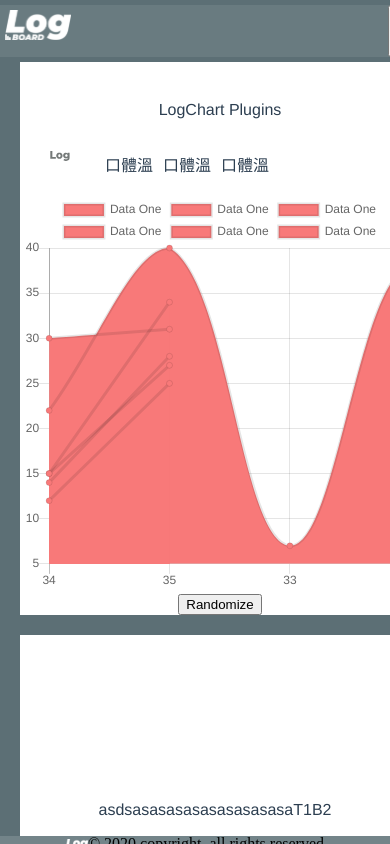
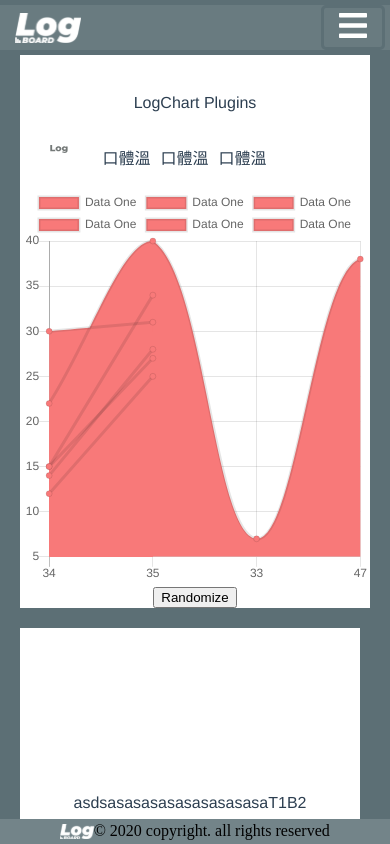
Before and after one commit to MyDataTaiwan/logboard-frontend, a Vue app: page /dashboard in a window 390 px wide. Built offline with nearby package versions, Linux system fonts and the light colour scheme.

Commit message:
fix rwd UI

```diff
--- a/src/App.vue
+++ b/src/App.vue
@@ -6,14 +6,6 @@
           <img alt="LogBoard logo" src="./assets/LogBoardLOGO.svg" width="130" />
         </div>
         <div id="NavItems">
-          <!-- <div id="Item">
-          <img id="Icon" alt="LogBoard Icon" src="./assets/icon/DASHBOARD.svg" width="32" />
-          <h4>DASHBOARD</h4>
-        </div>
-        <div id="Item">
-          <img id="Icon" alt="LogBoard Icon" src="./assets/icon/PHOTODIARY.svg" width="32" />
-          <h4>PHOTODIARY</h4>
-          </div>-->
           <router-link :to="{ name: 'camps' }" class="Nav">
             <img id="Icon" alt="LogBoard Icon" src="./assets/icon/camps.svg" width="32" />
             <h4>實習營健康表</h4>
@@ -27,19 +19,14 @@
             <h4>PHOTODIARY</h4>
           </router-link>
         </div>
-        <!-- <img alt="Vue logo" src="./assets/LogBoardLOGO.svg" /> -->
-        <!-- <img :src="image" /> -->
       </div>
-      <div id="Content">
-        <!-- <div id="DateSelectBar" class="SelectBar">
-        <img alt="bar" src="./assets/bar.png" width="100%" />
-        </div>-->
+      <div id="Content" style="overflow: hidden;">
         <DateSelectBar id="DateSelectBar" v-if="true" />
         <div id="NavBarMobile">
           <div id="LogoMobile">
-            <img alt="LogBoard logo" src="./assets/LogBoardLOGO.svg" height="30" class="menu"  />
+            <img alt="LogBoard logo" src="./assets/LogBoardLOGO.svg" height="30" class="LogoMobile" />
             <button @click="toggle" class="menu">
-              <img alt="menu logo" src="./assets/icon/menu.svg" height="25" class="menu" />
+              <img alt="menu logo" src="./assets/icon/menu.svg" height="25" />
             </button>
           </div>
           <div id="NavItems" v-if="isShow">
@@ -56,18 +43,12 @@
               <h4>PHOTODIARY</h4>
             </router-link>
           </div>
-          <!-- <img alt="Vue logo" src="./assets/LogBoardLOGO.svg" /> -->
-          <!-- <img :src="image" /> -->
         </div>
         <router-view></router-view>
-        <!-- <div id="Footer">
-        <img alt="LogBoard logo" src="./assets/LogBoardLOGO.svg" height="10px" />
-        © 2020 copyright. all rights reserved
-        </div>-->
       </div>
     </div>
     <div id="Footer">
-      <img alt="LogBoard logo" src="./assets/LogBoardLOGO.svg" height="10px" />
+      <img alt="LogBoard logo" src="./assets/LogBoardLOGO.svg" height="60%" />
       © 2020 copyright. all rights reserved
     </div>
   </div>
@@ -89,7 +70,6 @@ export default {
     return {
       isShow: false,
       drawer: true,
-      image: require("./assets/LogBoardLOGO.svg")
     };
   },
   methods: {
@@ -141,7 +121,7 @@ export default {
   display: flex;
   flex: 1;
   width: 100vw;
-  height: 99vh;
+  height: 97vh;
 }
 
 @media screen and (min-width: 567px) {
@@ -166,14 +146,14 @@ export default {
     display: none;
   }
 }
-
-/* #DateSelectBar {
-  margin: 20px;
-} */
+@media screen and (max-width: 800px) {
+  #DateSelectBar {
+  }
+}
 #Footer {
   width: "100%";
   /* height: "20x"; */
-  height: "1vh";
+  height: 3vh;
   background: #738489;
   display: flex;
   align-items: center;
@@ -183,8 +163,15 @@ export default {
   display: flex;
   flex-direction: row;
   justify-content: space-between;
+  align-items: center;
+
   margin: 5px 0px 5px 0px;
   background: #697b80;
+}
+.LogoMobile {
+  justify-content: center;
+  padding: 5px;
+  margin-left: 10px;
 }
 #Logo {
   background: #738489;
@@ -201,10 +188,17 @@ export default {
 }
 .menu {
   padding: 5px;
+  margin-right: 10px;
+  background: #697b80;
+  border: 3px solid #5c6f75;
+  box-sizing: border-box;
+  border-radius: 5px;
+  font: 1em sans-serif;
+  padding: 5px 15px 5px 15px;
+  margin: 0px 5px 0px 5px;
 }
 #NavItems {
-  background: #697b80;
-
+  opacity: 100;
   display: flex;
   flex: 8;
   flex-direction: column;
--- a/src/Layout/T1B2.vue
+++ b/src/Layout/T1B2.vue
@@ -1,5 +1,5 @@
 <template>
-  <div id="T1B2">
+  <div id="T1B2" style="width: 100%;">
     <div id="Top10">
       <!-- sasasasasasasasasasa -->
       <LogChart msg="LogChart Plugins"/>
@@ -41,7 +41,6 @@ export default {
   flex: 1;
   overflow: scroll;
   flex-direction: column;
-  overflow: scroll;
   /* background: #ff2345; */
 }
 #Buttom5L {
--- a/src/components/DateSelectBar.vue
+++ b/src/components/DateSelectBar.vue
@@ -1,11 +1,11 @@
 <template>
-  <div id="DateSelectBar" class="SelectBar">
+  <div id="DateSelectBar">
     <!-- <img alt="bar" src="../assets/bar.png" width="100%" /> -->
     <!-- <h1>{{ msg }}</h1> -->
     <div class="SelectBarStar">
       <img class="SelectBarTitle" alt="bar" src="../assets/icon/Date.svg" width="8%" />
       <div class="DateSelectItmes">2020/05/09 ~ 2020/05/13</div>
-			<!-- <button class="DateSelectItmes" v-on:click="counter += 1">Add 1</button> -->
+      <!-- <button class="DateSelectItmes" v-on:click="counter += 1">Add 1</button> -->
       <button class="DateSelectItmes">This Month</button>
       <button class="DateSelectItmes">Two Weeks</button>
       <button class="DateSelectItmes">This Week</button>
@@ -26,14 +26,20 @@ export default {
 
 <!-- Add "scoped" attribute to limit CSS to this component only -->
 <style >
+
+.button {
+  overflow-wrap: break-word;
+}
 .SelectBarTitle {
   margin: 0px 10px 0px 30px;
 }
 .SelectBarStar {
+  overflow: hidden;
+  flex-direction: row;
+  flex-wrap: wrap;
   background: #fff;
   display: flex;
   /* flex: 1; */
-  flex-direction: row;
   align-items: center;
   justify-content: flex-start;
 }
@@ -78,13 +84,13 @@ a {
   color: #42b983;
 }
 #DateSelectBar {
-	background: #fff;
+  background: #fff;
   margin: 20px;
   height: 8%;
   display: flex;
   /* flex: 1; */
   flex-direction: row;
   align-items: center;
-  justify-content:space-between;
+  justify-content: space-between;
 }
 </style>
--- a/src/components/LogChart.vue
+++ b/src/components/LogChart.vue
@@ -1,5 +1,5 @@
 <template>
-  <div id="ChartView">
+  <div id="ChartView" style="width: 100%;">
     <h3>{{ msg }}</h3>
     <div id="ChartSelectBar" class="SelectBar">
       <img class="SelectBarTitle" alt="bar" src="../assets/icon/Log.svg" width="5%" />
```
